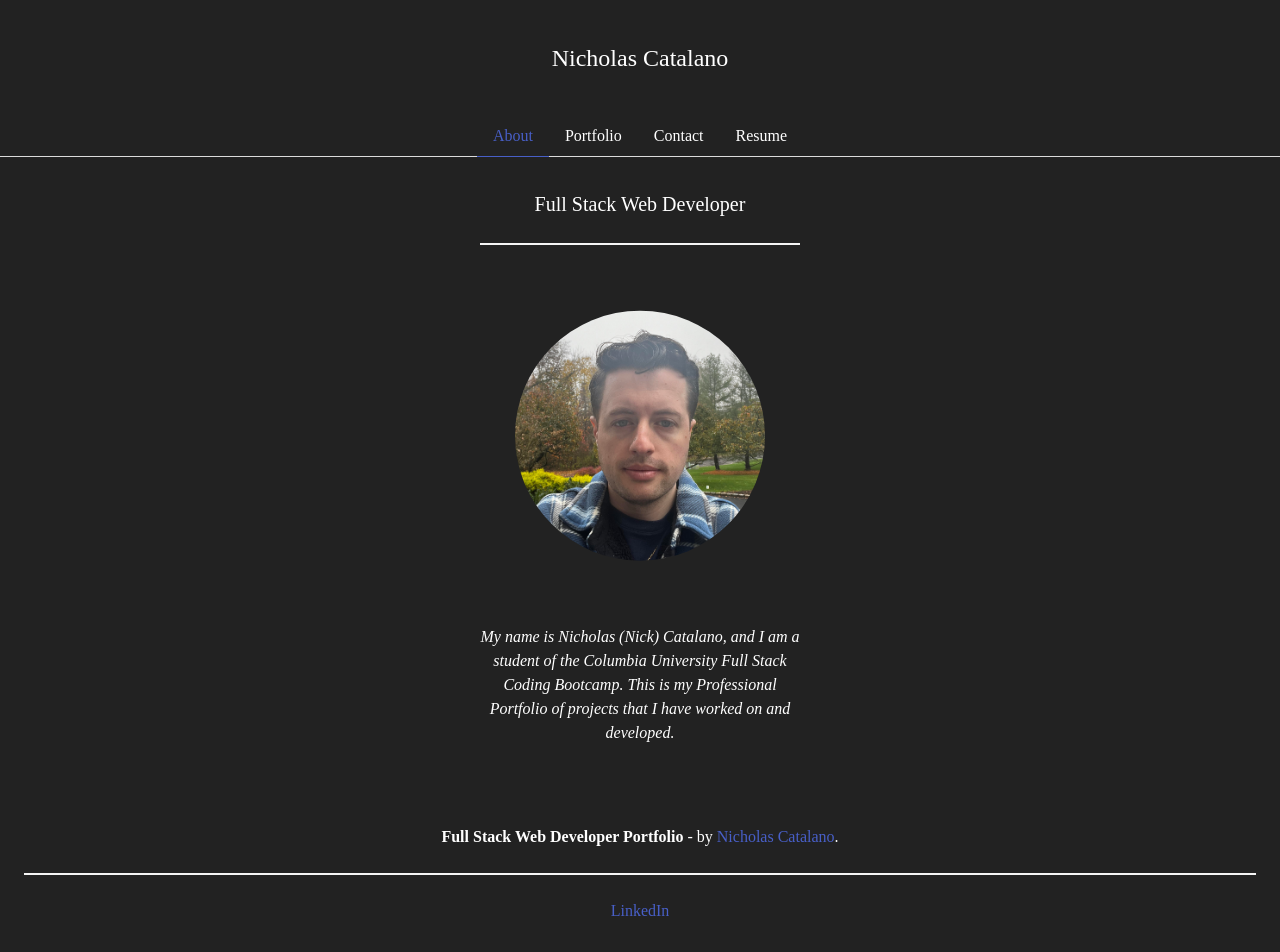
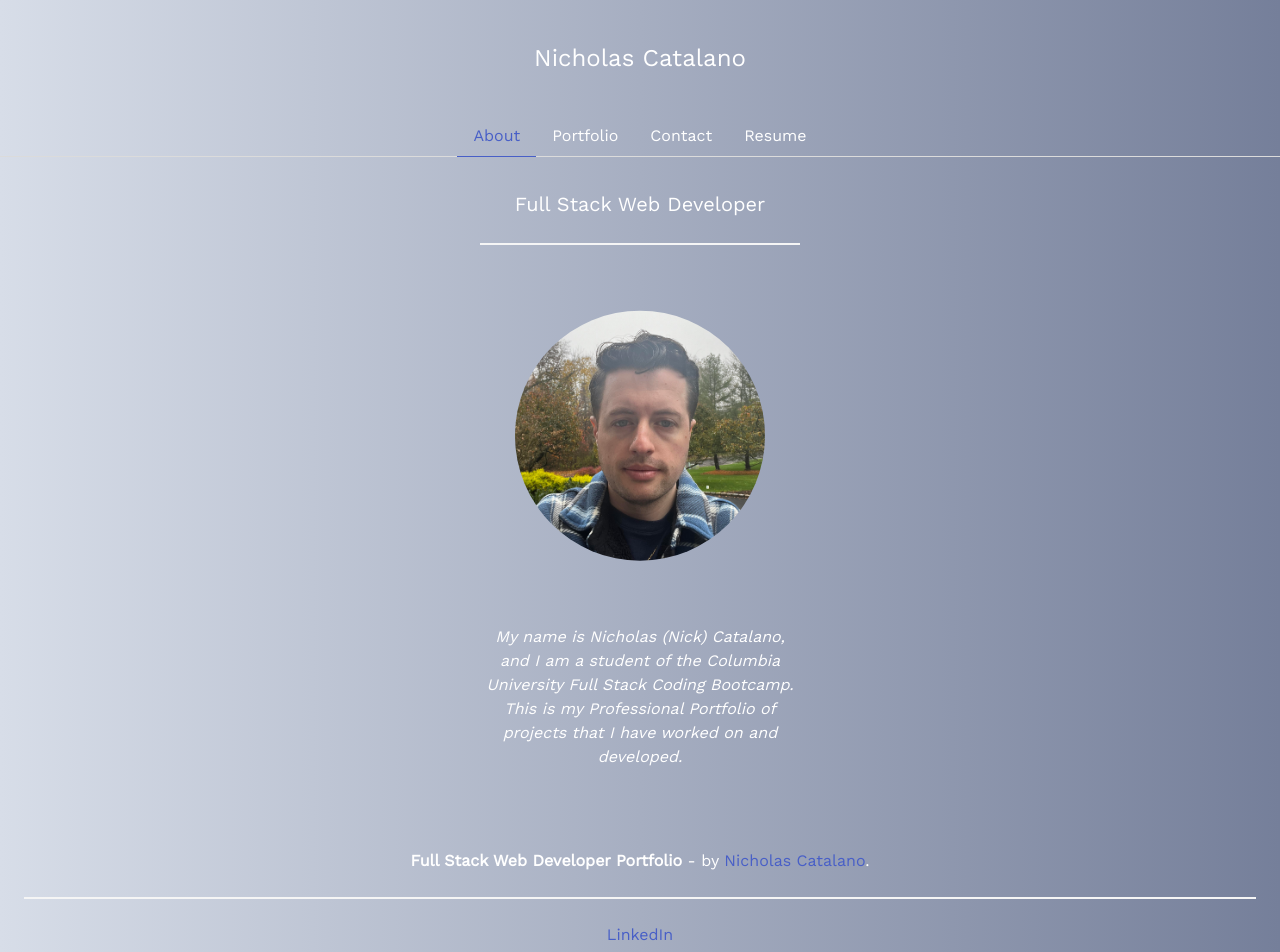
Before and after one commit to nicholascatalano/professional-portfolio, a React (Vite) app: page / in a window 1280 px wide. Shown: the top 952 px of the page. Built offline with nearby package versions, Linux system fonts and the light colour scheme.

Commit message:
adds gradient to background of portfolio, adds new font

```diff
--- a/index.html
+++ b/index.html
@@ -8,9 +8,11 @@
       rel="stylesheet"
       href="https://cdn.jsdelivr.net/npm/bulma@0.9.3/css/bulma.min.css"
     />
+    <link rel="preconnect" href="https://fonts.googleapis.com" />
+    <link rel="preconnect" href="https://fonts.gstatic.com" crossorigin />
     <link
+      href="https://fonts.googleapis.com/css2?family=Work+Sans&display=swap"
       rel="stylesheet"
-      href="https://fonts.googleapis.com/css?family=Open+Sans"
     />
     <link
       rel="stylesheet"
--- a/src/index.css
+++ b/src/index.css
@@ -1,7 +1,18 @@
 body {
-  font-family: Work Sans;
+  font-family: "Work Sans", sans-serif;
   text-align: center;
-  background-color: #222222;
+  background: #757f9a; /* fallback for old browsers */
+  background: -webkit-linear-gradient(
+    to right,
+    #d7dde8,
+    #757f9a
+  ); /* Chrome 10-25, Safari 5.1-6 */
+  background: linear-gradient(
+    to right,
+    #d7dde8,
+    #757f9a
+  ); /* W3C, IE 10+/ Edge, Firefox 16+, Chrome 26+, Opera 12+, Safari 7+ */
+
   color: white;
 }
 
@@ -10,7 +21,17 @@ body {
   text-align: center;
   display: block;
   width: 100%;
-  background-color: #222222;
+  background: #757f9a; /* fallback for old browsers */
+  background: -webkit-linear-gradient(
+    to right,
+    #d7dde8,
+    #757f9a
+  ); /* Chrome 10-25, Safari 5.1-6 */
+  background: linear-gradient(
+    to right,
+    #d7dde8,
+    #757f9a
+  ); /* W3C, IE 10+/ Edge, Firefox 16+, Chrome 26+, Opera 12+, Safari 7+ */
 }
 
 div.navbar-brand {
@@ -57,7 +78,18 @@ strong {
 }
 
 footer.footer {
-  background-color: #222222;
+  background: #757f9a; /* fallback for old browsers */
+  background: -webkit-linear-gradient(
+    to right,
+    #d7dde8,
+    #757f9a
+  ); /* Chrome 10-25, Safari 5.1-6 */
+  background: linear-gradient(
+    to right,
+    #d7dde8,
+    #757f9a
+  ); /* W3C, IE 10+/ Edge, Firefox 16+, Chrome 26+, Opera 12+, Safari 7+ */
+
   color: white;
 }
 
```
